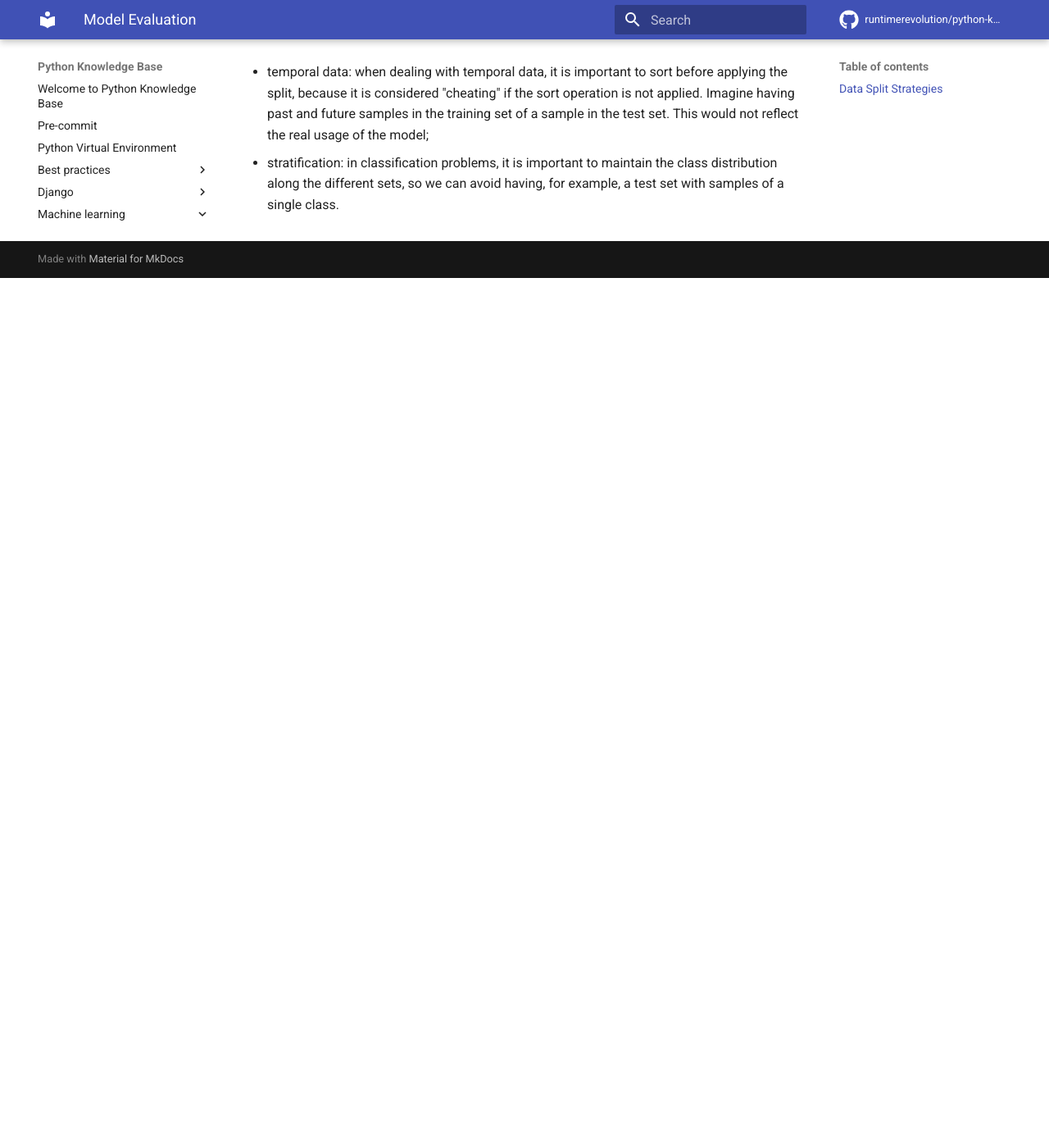
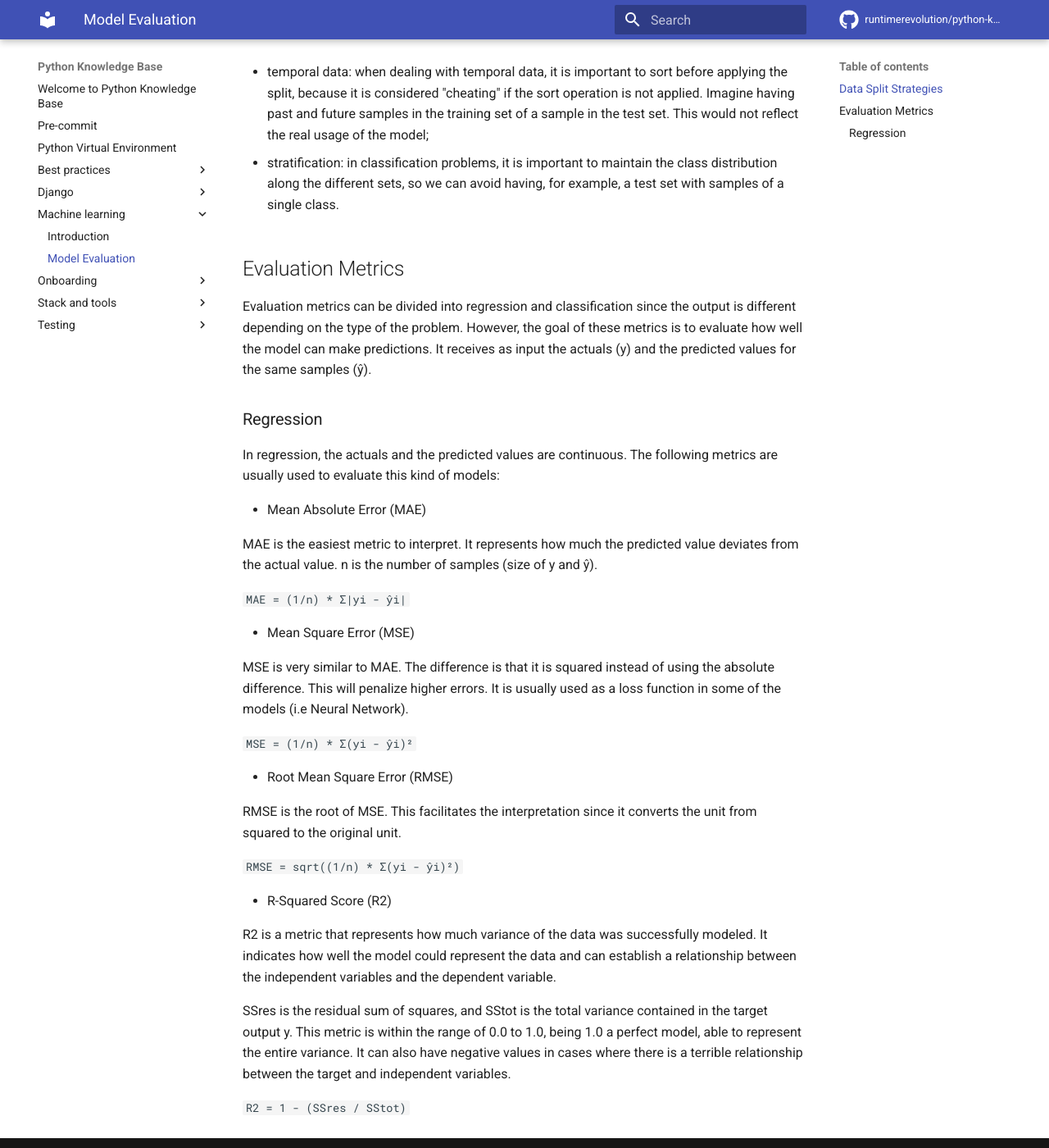
Before and after one commit to runtimerevolution/python-knowledge-base, an MkDocs documentation site: the page built from docs/machine_learning/3_evaluation.md, in a window 1280 px wide and 1400 px high, scrolled down 2188 px. Shown: the whole window at 82% size. Built offline with MkDocs 1.6.1 and Material for MkDocs 9.7.7, drawn with Linux system fonts in a browser that asks for light colours; comment, search, counter and statistics services are not loaded; before the commit the page ends 2527 px from its top, so only the background shows below that.

Commit message:
Add regression evaluation metrics

```diff
--- a/docs/machine_learning/3_evaluation.md
+++ b/docs/machine_learning/3_evaluation.md
@@ -31,17 +31,17 @@
 
 The most used strategies are:
 
--   train-test split
--   cross-validation
--   leave one out
+- train-test split
+- cross-validation
+- leave one out
 
 The idea behind the train-test split, as the name suggests, is to split
 the entire dataset in different sets, usually the following:
 
--   training set (usually ~70%): data samples used to train the model
--   validation set (usually ~15%): data samples used to tune the model
-    (hyperparameters, architecture)
--   testing set (usually ~15%): data samples used to evaluate the model
+- training set (usually ~70%): data samples used to train the model
+- validation set (usually ~15%): data samples used to tune the model
+  (hyperparameters, architecture)
+- testing set (usually ~15%): data samples used to evaluate the model
 
 <figure markdown>
   ![Train-test Split](./assets/train-test-split.png){ width="500" }
@@ -75,14 +75,67 @@
 
 It is worth mentioning two additional topics:
 
--   temporal data: when dealing with temporal data, it is
-    important to sort before applying the split, because
-    it is considered "cheating" if the sort operation
-    is not applied. Imagine having past and future samples
-    in the training set of a sample in the test set. This
-    would not reflect the real usage of the model;
+- temporal data: when dealing with temporal data, it is
+  important to sort before applying the split, because
+  it is considered "cheating" if the sort operation
+  is not applied. Imagine having past and future samples
+  in the training set of a sample in the test set. This
+  would not reflect the real usage of the model;
 
--   stratification: in classification problems, it is important
-    to maintain the class distribution along the different sets,
-    so we can avoid having, for example, a test set with samples
-    of a single class.
+- stratification: in classification problems, it is important
+  to maintain the class distribution along the different sets,
+  so we can avoid having, for example, a test set with samples
+  of a single class.
+
+## Evaluation Metrics
+
+Evaluation metrics can be divided into regression and classification
+since the output is different depending on the type of the problem.
+However, the goal of these metrics is to evaluate how well the model
+can make predictions. It receives as input the actuals (y) and
+the predicted values for the same samples (ŷ).
+
+### Regression
+
+In regression, the actuals and the predicted values are continuous.
+The following metrics are usually used to evaluate this kind of models:
+
+- Mean Absolute Error (MAE)
+
+MAE is the easiest metric to interpret. It represents how much
+the predicted value deviates from the actual value. n is the number
+of samples (size of y and ŷ).
+
+`MAE = (1/n) * Σ|yi - ŷi|`
+
+- Mean Square Error (MSE)
+
+MSE is very similar to MAE. The difference is that it is squared instead
+of using the absolute difference. This will penalize
+higher errors. It is usually used as a loss function in some of the
+models (i.e Neural Network).
+
+`MSE = (1/n) * Σ(yi - ŷi)²`
+
+- Root Mean Square Error (RMSE)
+
+RMSE is the root of MSE. This facilitates the interpretation
+since it converts the unit from squared to the original unit.
+
+`RMSE = sqrt((1/n) * Σ(yi - ŷi)²)`
+
+- R-Squared Score (R2)
+
+R2 is a metric that represents how much variance of the data
+was successfully modeled. It indicates how well the model
+could represent the data and can establish a relationship
+between the independent variables and the dependent variable.
+
+SSres is the residual sum of squares, and SStot is the
+total variance contained in the target output y. This metric is
+within the range of 0.0 to 1.0, being 1.0 a perfect model, able to
+represent the entire variance. It can also have negative values
+in cases where there is a terrible relationship between the
+target and independent variables.
+
+`R2 = 1 - (SSres / SStot)`
```
